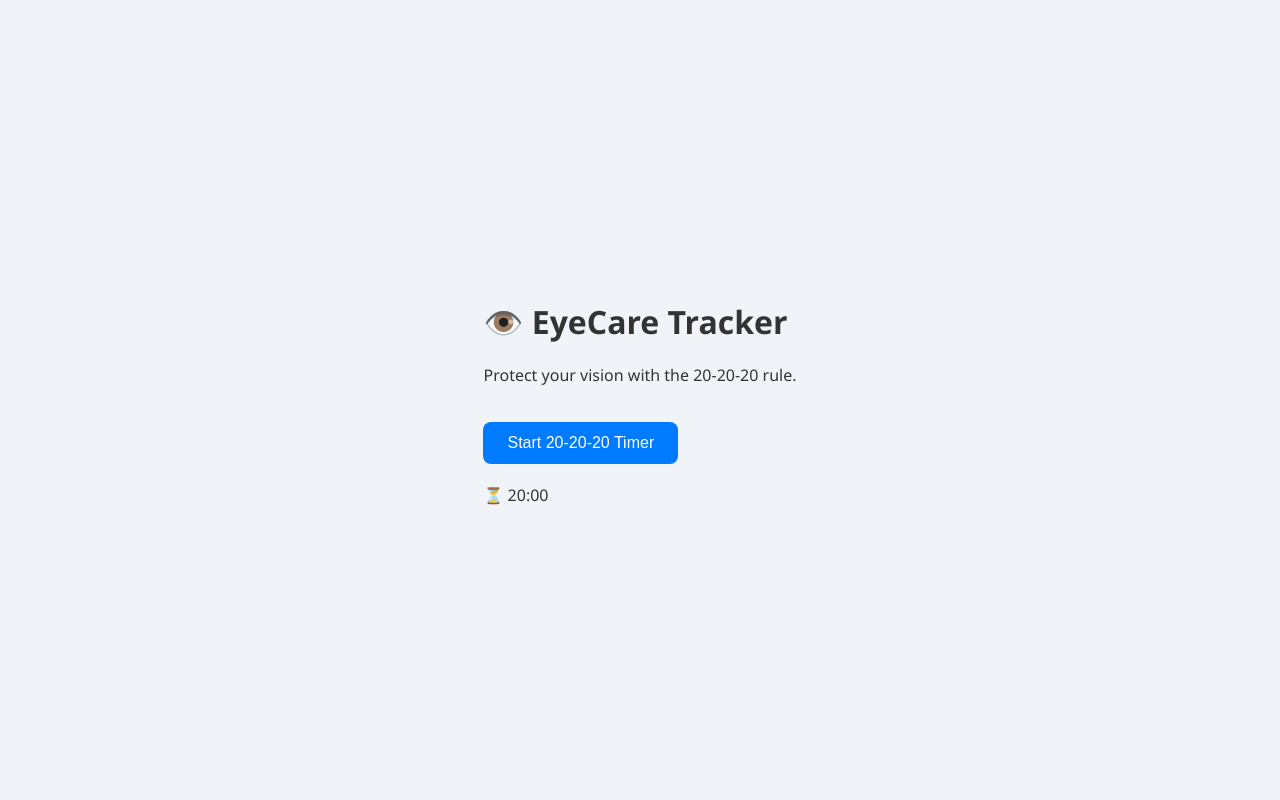
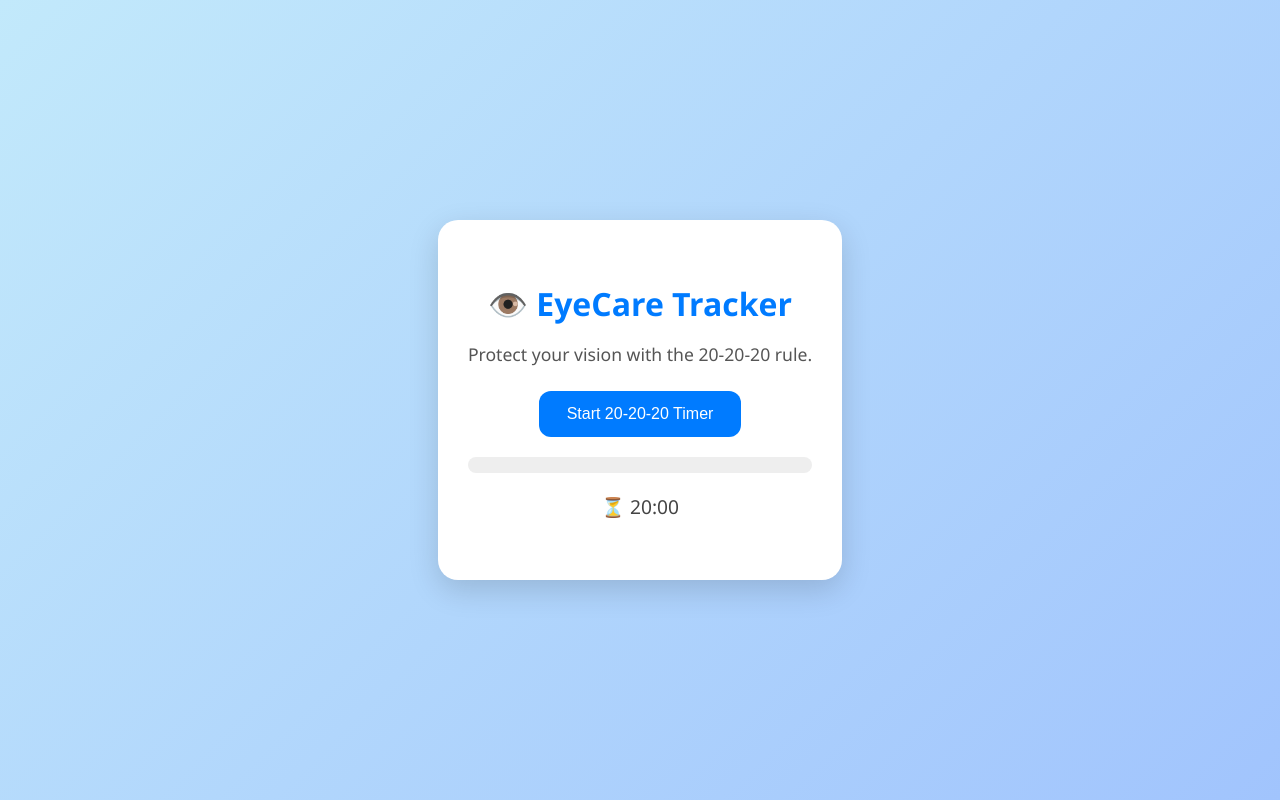
Before and after one commit to parasme277/eye, a plain HTML site: page index.html in a window 1280 px wide. Drawn offline with Linux system fonts and the light colour scheme.

Commit message:
Update style.css

```diff
--- a/style.css
+++ b/style.css
@@ -1,42 +1,78 @@
 body {
-  font-family: "Segoe UI", Tahoma, Geneva, Verdana, sans-serif;
-  background: #f0f4f8;
-  color: #333;
-  margin: 0;
-  padding: 0;
+  font-family: 'Segoe UI', Tahoma, Geneva, Verdana, sans-serif;
+  background: linear-gradient(135deg, #c2e9fb, #a1c4fd);
+  min-height: 100vh;
   display: flex;
   align-items: center;
   justify-content: center;
-  height: 100vh;
+  color: #333;
+  margin: 0;
 }
 
-.container {
+.wrapper {
   text-align: center;
-  padding: 40px;
-  background: white;
-  border-radius: 16px;
-  box-shadow: 0 8px 20px rgba(0, 0, 0, 0.1);
-  width: 90%;
+  padding: 40px 20px;
+}
+
+.card {
+  background: #ffffff;
+  border-radius: 20px;
+  box-shadow: 0 10px 30px rgba(0, 0, 0, 0.15);
+  padding: 40px 30px;
   max-width: 500px;
+  margin: 0 auto;
+  transition: transform 0.3s ease;
+}
+.card:hover {
+  transform: translateY(-5px);
+}
+.card h1 {
+  font-size: 2rem;
+  margin-bottom: 10px;
+  color: #007bff;
+}
+.subtitle {
+  font-size: 1.1rem;
+  margin-bottom: 25px;
+  color: #555;
 }
 
 button {
-  background: #007bff;
-  color: white;
+  background-color: #007bff;
+  color: #fff;
   border: none;
-  padding: 12px 24px;
-  font-size: 1em;
-  border-radius: 8px;
+  padding: 14px 28px;
+  font-size: 1rem;
+  border-radius: 12px;
   cursor: pointer;
-  margin-top: 20px;
+  transition: background-color 0.3s ease;
 }
-
 button:hover {
-  background: #0056b3;
+  background-color: #0056b3;
 }
 
 #status {
   margin-top: 20px;
-  font-size: 1.1em;
-  color: #2e8b57;
+  font-size: 1rem;
+  color: #28a745;
 }
+
+.progress-container {
+  width: 100%;
+  height: 16px;
+  background-color: #eee;
+  border-radius: 10px;
+  margin: 20px 0;
+  overflow: hidden;
+}
+#progress-bar {
+  height: 100%;
+  width: 0%;
+  background-color: #007bff;
+  transition: width 1s linear;
+}
+
+#countdown {
+  font-size: 1.2rem;
+  color: #444;
+}
```
